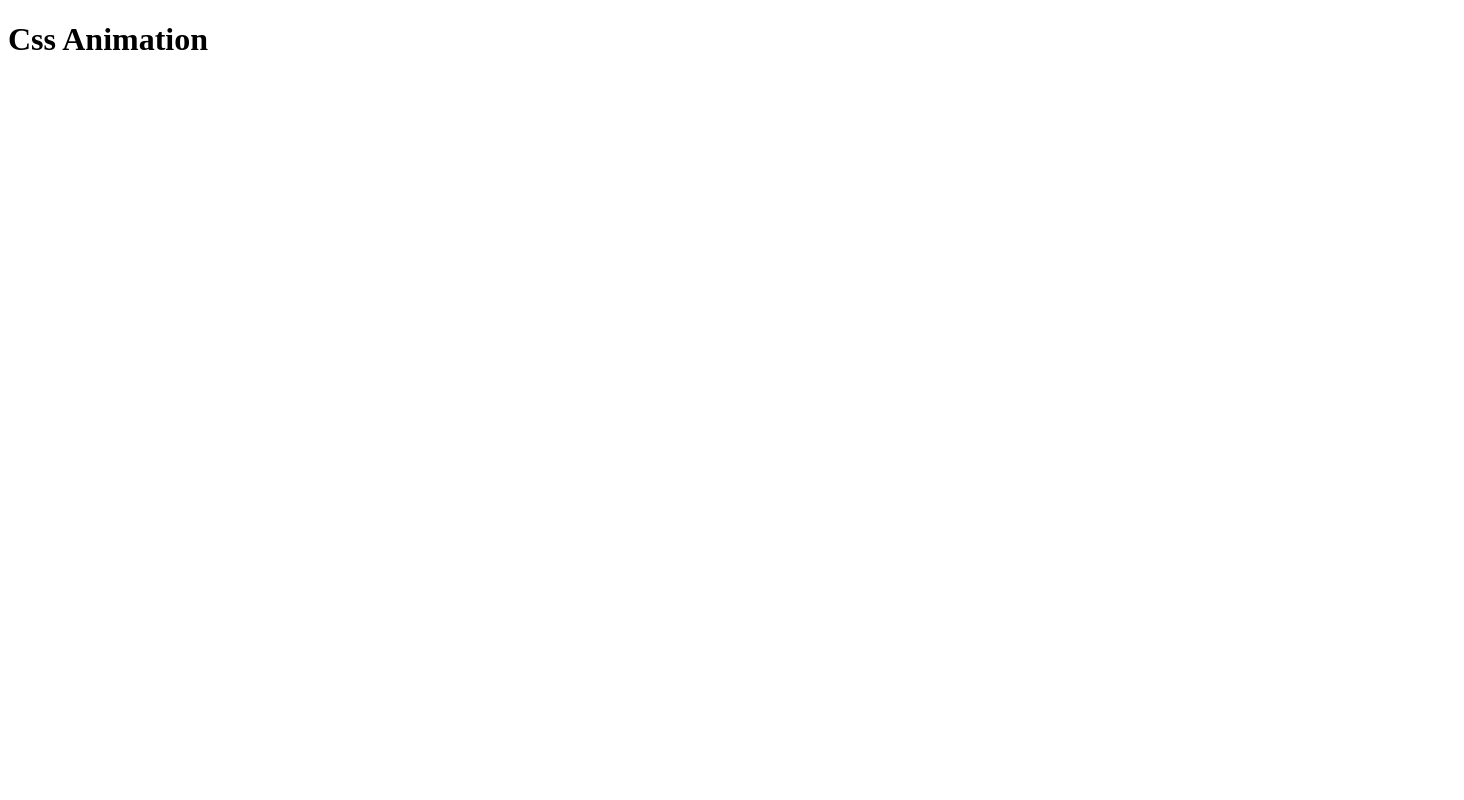
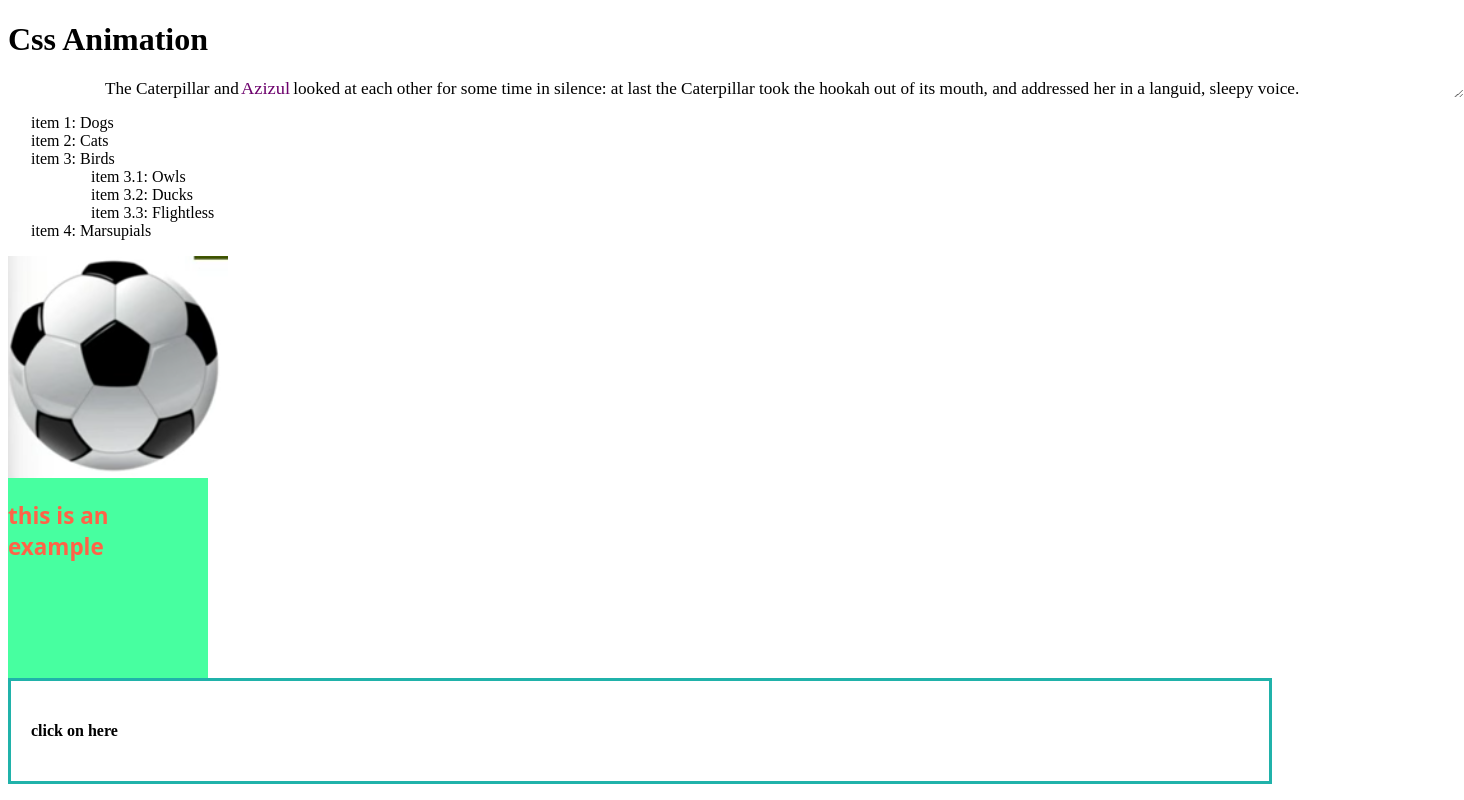
Before and after one commit to azizul-haque-codehub/animation-mastering, a plain HTML site: page CSS_ANIMATION/02-using-css-animation/index.html in a window 1280 px wide. Shown: the whole page, 1464 px wide, since content can reach past the window. Drawn offline with Linux system fonts and the light colour scheme.

Commit message:
implement smooth element visibiltiy

```diff
--- a/CSS_ANIMATION/02-using-css-animation/index.html
+++ b/CSS_ANIMATION/02-using-css-animation/index.html
@@ -5,8 +5,39 @@
 		<meta name="viewport" content="width=device-width, initial-scale=1.0" />
 		<title>Css ANIMation</title>
 		<link rel="stylesheet" href="./style.css" />
+		<script src="script.js" defer></script>
 	</head>
-	<body>
-		<h1>Css Animation</h1>
+	<body style="overflow-x: hidden">
+		<h1 class="slide-in-text">Css Animation</h1>
+		<!-- <div class="ball"></div/> -->
+		<section>
+			<p>
+				The Caterpillar and <span>Azizul</span> looked at each other for some
+				time in silence: at last the Caterpillar took the hookah out of its
+				mouth, and addressed her in a languid, sleepy voice.
+			</p>
+			<ol>
+				<li>Dogs</li>
+				<li>Cats</li>
+				<li>
+					Birds
+					<ol>
+						<li>Owls</li>
+						<li>Ducks</li>
+						<li>Flightless</li>
+					</ol>
+				</li>
+				<li>Marsupials</li>
+			</ol>
+		</section>
+		<div id="replaced">This content is replaced!</div>
+		<div class="example">
+			<h3>this is an example</h3>
+		</div>
+
+	<div class="show-hide">
+		<h4>click on here</h4>
+		<h2 class="">This content will be  </h2>
+	</div>
 	</body>
 </html>
--- /dev/null
+++ b/CSS_ANIMATION/02-using-css-animation/script.js
@@ -0,0 +1,13 @@
+const h2 = document.querySelector(".show-hide > h2");
+const showHideContainer = document.querySelector('.show-hide')
+function showHide() {
+	if (h2.classList[0] === "fade-in") {
+		h2.classList.remove("fade-in");
+		h2.classList.add("fade-out");
+	} else {
+		h2.classList.remove("fade-out");
+		h2.classList.add("fade-in");
+	}
+}
+
+showHideContainer.addEventListener("click", showHide);
--- a/CSS_ANIMATION/02-using-css-animation/style.css
+++ b/CSS_ANIMATION/02-using-css-animation/style.css
@@ -1,4 +1,3 @@
-
 @keyframes slidein {
 	0% {
 		transform: translate(0, 0);
@@ -109,3 +108,151 @@
 .ball:active:before {
 	animation-play-state: paused;
 }
+/*
+.slide-in-text {
+	animation-duration: 3 s;
+	animation-name: slidein;
+	animation-iteration-count: infinite;
+	animation-direction: alternate;
+}
+
+p {
+  animation-duration: 3s;
+	animation-name: slide-in;
+	animation-iteration-count: 1;
+  animation-direction: normal;
+}
+
+@keyframes slide-in {
+	from {
+		translate: 150vw 0;
+		scale: 1000% 2;
+    }
+
+    to {
+      translate: 0 0;
+      scale: 100% 1;
+      }
+      } */
+
+div {
+	overflow: hidden;
+}
+p {
+	animation-duration: 3s;
+	animation-name: slide-in;
+	animation-iteration-count: 2;
+	overflow: auto;
+	resize: both;
+	/* border: 2px solid; */
+}
+p span {
+	display: inline-block;
+	animation-duration: 3s;
+	animation-name: grow-shrink;
+	animation-iteration-count: 2;
+}
+
+@keyframes slide-in {
+	from {
+		translate: 150vw 0;
+		scale: 200% 1;
+	}
+
+	to {
+		translate: 0 0;
+		scale: 100% 1;
+	}
+}
+
+@keyframes grow-shrink {
+	25%,
+	75% {
+		scale: 1;
+	}
+
+	50% {
+		scale: 2;
+		color: magenta;
+	}
+}
+
+ol {
+	counter-reset: items;
+	margin-left: 2em;
+}
+li {
+	counter-increment: items;
+}
+li::marker {
+	content: "item " counters(items, ".", numeric) ": ";
+}
+
+#replaced {
+	content: url("../images/image.png");
+}
+
+/* will not show if element replacement is supported */
+div::after {
+	content: attr(id);
+}
+
+.example {
+	font-family: system-ui;
+	font-size: 1.2rem;
+	width: 200px;
+	height: 200px;
+	background-color: rgb(71, 255, 160);
+	& > h3 {
+		color: tomato;
+		&:hover,
+		&:focus {
+			color: ivory;
+			background-color: tomato;
+		}
+	}
+}
+
+.show-hide {
+	border: 3px solid lightseagreen;
+	padding: 20px;
+	& h2 {
+		padding: 30px;
+		font-size: 5em;
+		display: none;
+	}
+	& h2.fade-in {
+		animation: fade-in 1s ease-in forwards;
+		display: block;
+	}
+	& h2.fade-in::after {
+		content: "show";
+	}
+	& h2.fade-out {
+		animation: fade-out 1s ease-out;
+	}
+	& h2.fade-out::after {
+		content: "hide";
+	}
+}
+
+@keyframes fade-in {
+	from {
+		opacity: 0;
+	}
+	to {
+		opacity: 1;
+		background-color: limegreen;
+	}
+}
+@keyframes fade-out {
+	from {
+		opacity: 1;
+		display: block;
+	}
+	to {
+		opacity: 0;
+		display: none;
+		background-color: lightpink;
+	}
+}
```
Also changed, not shown: CSS_ANIMATION/images/image.png (added). Lines whose indentation alone changed are shown as unchanged.
